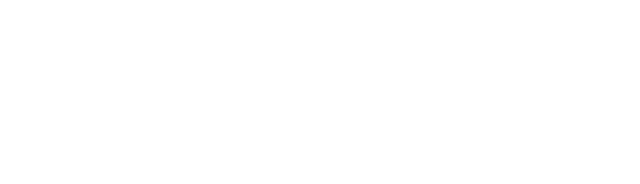
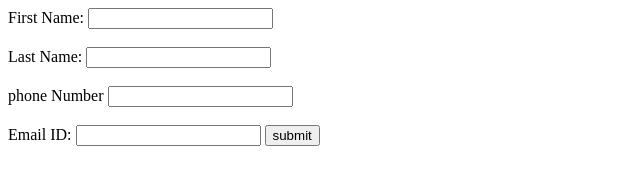
Before and after one commit to acciojob/form-login-2-shubham4489, a website: page main.html in a window 1280 px wide. Shown: the whole page, without its empty margins (0-640 px from the left). Drawn offline with Linux system fonts and the light colour scheme.

Commit message:
created a submission

```diff
--- a/main.html
+++ b/main.html
@@ -8,6 +8,22 @@
 
 <body>
 	<!-- the entire body must be written by student -->
+	<form onsubmit= "showAlert(); return false;">
+		<label for = "firstName">First Name:</label>
+		<input type="text" id="firstName" name="First Name"><br><br>
+
+		<label for = "lastName">Last Name:</label>
+		<input type ="text" id="lastName" name="Last Name"><br><br>
+
+		<label for="phoneNumber">phone Number</label>
+		<input type="tel" id="phoneNumber" name= "Phone Number"><br><br>
+
+		<label for ="emailId">Email ID:</label>
+		<input type="email" id="emailId" name="Email ID">
+
+		<input type="submit" value="submit">
+
+	</form>
     <script type="text/javascript" src="./script.js">
 </script>
 
--- a/script.js
+++ b/script.js
@@ -1 +1,10 @@
 //your JS code here. If required.
+function showAlert(){
+	let firstName = document.getElementById("firstName").value;
+	let lastName = document.getElementById("lastName").value;
+	let phoneNumber = document.getElementById("phoneNumber").value;
+	let emailId = document.getElementById("emailId").value;
+	 let alertMessage="First Name:"+ firstName+"Last Name"+lastName+"Phone Number:"+phoneNumber+
+		                "Email ID:"+emailId;
+	alert(alertMessage);
+}
```
